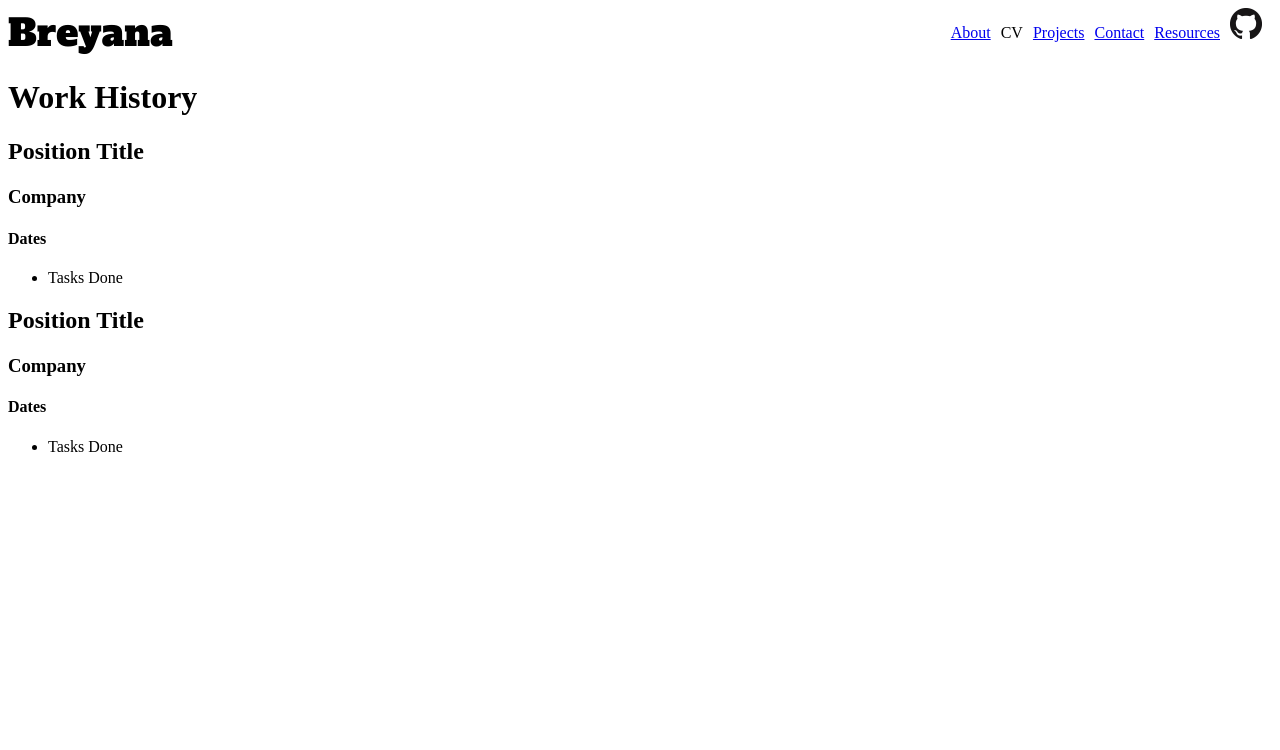
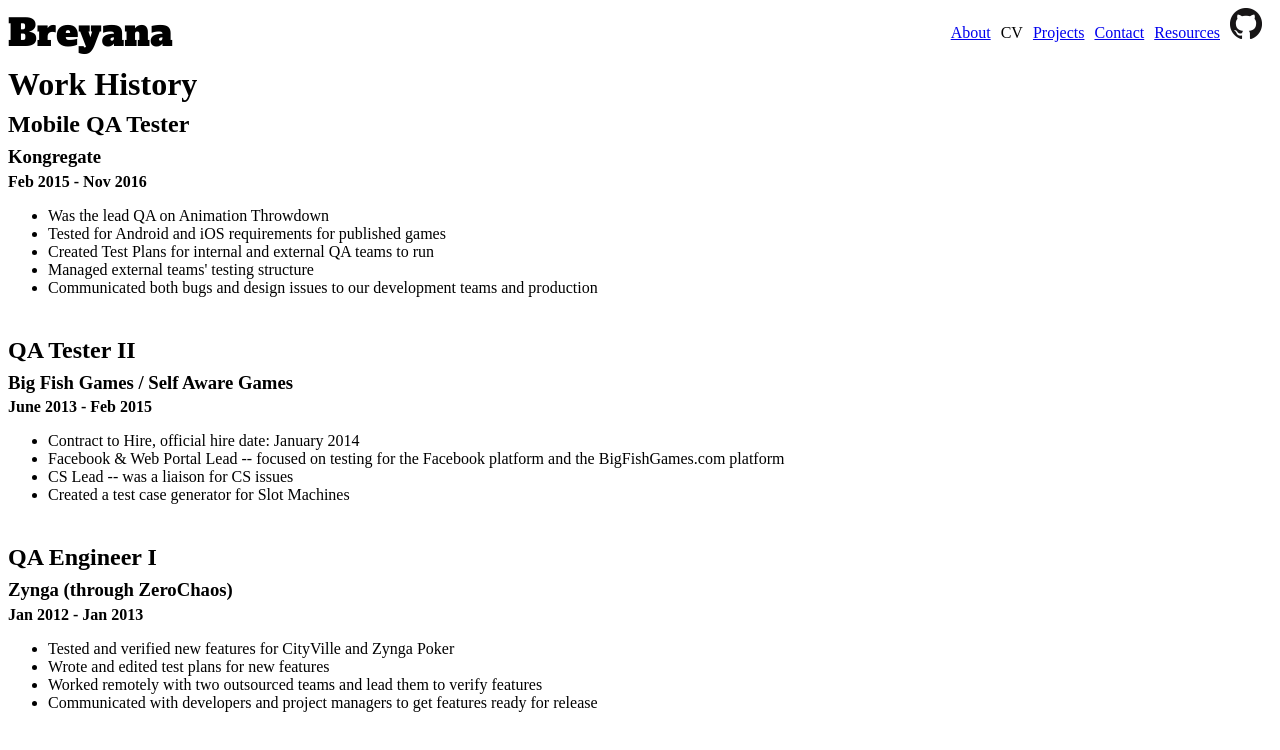
Before and after one commit to breyana/personal-portfolio, a website: page pages/cv.html in a window 1280 px wide. Drawn offline with Linux system fonts and the light colour scheme.

Commit message:
updated CV with notable job history and lowered the margin between headers

```diff
--- a/css/main.css
+++ b/css/main.css
@@ -6,6 +6,26 @@
   margin-left: 10px;
   min-width: 150px;
   width: 60%;
+}
+
+h1 {
+  -webkit-margin-before: .25em;
+  -webkit-margin-after: .25em;
+}
+
+h2 {
+  -webkit-margin-before: .25em;
+  -webkit-margin-after: .25em;
+}
+
+h3 {
+  -webkit-margin-before: .25em;
+  -webkit-margin-after: .25em;
+}
+
+h4 {
+  -webkit-margin-before: .25em;
+  -webkit-margin-after: .25em;
 }
 
 .nav-links {
--- a/pages/cv.html
+++ b/pages/cv.html
@@ -32,17 +32,35 @@
 
     <h1>Work History</h1>
 
-    <h2>Position Title<h1>
-      <h3>Company</h2>
-      <h4>Dates</h3>
+    <h2>Mobile QA Tester<h1>
+      <h3>Kongregate</h2>
+      <h4>Feb 2015 - Nov 2016</h3>
       <ul>
-        <li>Tasks Done</li>
+        <li>Was the lead QA on Animation Throwdown</li>
+        <li>Tested for Android and iOS requirements for published games</li>
+        <li>Created Test Plans for internal and external QA teams to run</li>
+        <li>Managed external teams' testing structure</li>
+        <li>Communicated both bugs and design issues to our development teams and production</li>
       </ul>
-    <h2>Position Title<h1>
-      <h3>Company</h2>
-      <h4>Dates</h3>
+    <br>
+    <h2>QA Tester II<h1>
+      <h3>Big Fish Games / Self Aware Games</h2>
+      <h4>June 2013 - Feb 2015</h3>
       <ul>
-        <li>Tasks Done</li>
+        <li>Contract to Hire, official hire date: January 2014</li>
+        <li>Facebook & Web Portal Lead -- focused on testing for the Facebook platform and the BigFishGames.com platform</li>
+        <li>CS Lead -- was a liaison for CS issues</li>
+        <li>Created a test case generator for Slot Machines</li>
+      </ul>
+    <br>
+    <h2>QA Engineer I<h1>
+      <h3>Zynga (through ZeroChaos)</h2>
+      <h4>Jan 2012 - Jan 2013</h3>
+      <ul>
+        <li>Tested and verified new features for CityVille and Zynga Poker</li>
+        <li>Wrote and edited test plans for new features</li>
+        <li>Worked remotely with two outsourced teams and lead them to verify features</li>
+        <li>Communicated with developers and project managers to get features ready for release</li>
       </ul>
 
   </body>
```
Also changed, not shown: README.md.
